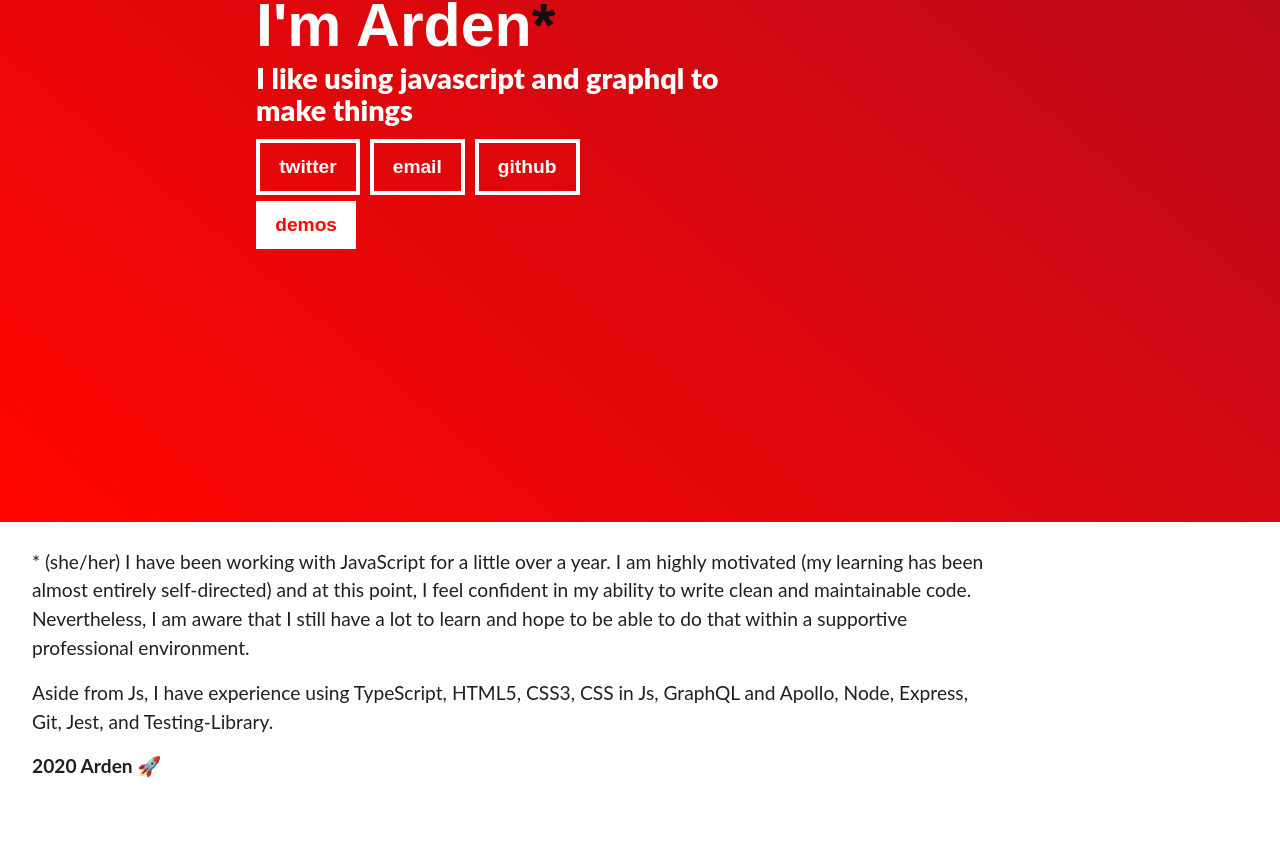
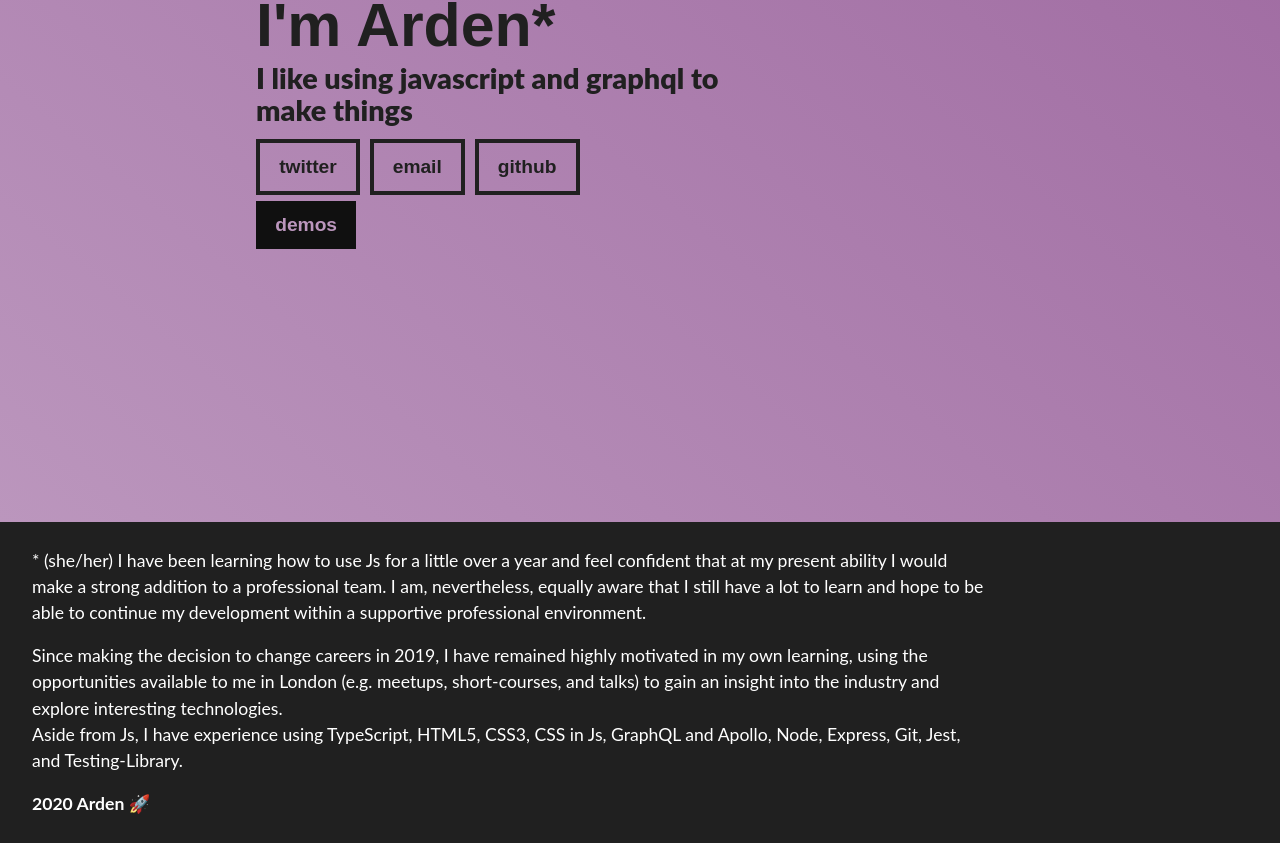
Before and after one commit to ArdenJ/ardenj.github.io, a React (Create React App) app: page / in a window 1280 px wide. Shown: the part 278-1121 px from the top of the page. Before the commit the page ends 1085 px from the top, so only its background shows below. Built offline with nearby package versions, Linux system fonts and the light colour scheme; a web font is replaced by a local one.

Commit message:
updated styling

```diff
--- a/src/App.tsx
+++ b/src/App.tsx
@@ -43,9 +43,7 @@ const App: React.FC = () => {
         <Container>
           <Main>
             <Header>
-              <h1>
-                I&apos;m Arden<span style={{ color: '#101010' }}>*</span>
-              </h1>
+              <h1>I&apos;m Arden*</h1>
               <p>I like using javascript and graphql to make things</p>
               <Links links={userLinks} />
               <div style={{ width: '100%' }}>
@@ -59,13 +57,19 @@ const App: React.FC = () => {
             <Footer>
               <>
                 <p>
-                  * (she/her) I have been working with JavaScript for a little
-                  over a year. I am highly motivated (my learning has been
-                  almost entirely self-directed) and at this point, I feel
-                  confident in my ability to write clean and maintainable code.
-                  Nevertheless, I am aware that I still have a lot to learn and
-                  hope to be able to do that within a supportive professional
-                  environment.
+                  * (she/her) I have been learning how to use Js for a little
+                  over a year and feel confident that at my present ability I
+                  would make a strong addition to a professional team. I am,
+                  nevertheless, equally aware that I still have a lot to learn
+                  and hope to be able to continue my development within a
+                  supportive professional environment.
+                </p>
+                <p>
+                  Since making the decision to change careers in 2019, I have
+                  remained highly motivated in my own learning, using the
+                  opportunities available to me in London (e.g. meetups,
+                  short-courses, and talks) to gain an insight into the industry
+                  and explore interesting technologies.
                 </p>
                 <p>
                   Aside from Js, I have experience using TypeScript, HTML5,
--- a/src/components/Drawer/Drawer.styled.js
+++ b/src/components/Drawer/Drawer.styled.js
@@ -44,7 +44,7 @@ export const StyledDrawer = styled.div`
 
   .demos {
     grid-area: body;
-    padding: 2rem;
+    padding: 2rem 2.2rem;
   }
 `
 
@@ -56,8 +56,12 @@ export const StyledDemo = styled.div`
   transition-duration: 0.2s;
 
   &:hover {
-    transform: translateX(-1rem);
+    transform: translateX(-0.5rem);
     transition-duration: 0.3s;
+  }
+
+  h1 {
+    padding-bottom: 0.3rem;
   }
 
   li {
--- a/src/components/Footer/Footer.styled.js
+++ b/src/components/Footer/Footer.styled.js
@@ -3,9 +3,9 @@ import styled from 'styled-components'
 export const StyledFooter = styled.section`
   height: 100%;
   width: 100%;
-  background-color: ${({ theme }) => theme.bodyLight};
-  color: ${({ theme }) => theme.textDark};
-  font-size: 1.2rem;
+  background-color: ${({ theme }) => theme.bodyMid};
+  color: ${({ theme }) => theme.textLight};
+  font-size: 1.1rem;
 
   .wrapper {
     display: grid;
--- a/src/components/Header/Header.styled.js
+++ b/src/components/Header/Header.styled.js
@@ -19,7 +19,7 @@ export const StyledHeader = styled.header`
   }
 
   .demoButton {
-    background: ${({ theme }) => theme.bodyLight};
+    background: ${({ theme }) => theme.bodyDark};
     border: none;
     color: ${({ theme }) => theme.textAccent};
     text-decoration: none;
--- a/src/components/Links/Links.styled.js
+++ b/src/components/Links/Links.styled.js
@@ -18,7 +18,7 @@ export const StyledLinkContainer = styled.div`
 
   a {
     text-decoration: none;
-    color: ${({ theme }) => theme.textLight};
+    color: ${({ theme }) => theme.textDark};
     cursor: pointer;
   }
 `
@@ -30,6 +30,6 @@ export const StyledLink = styled.button`
   font-size: 1.2rem;
   padding: 0.8rem 1.2rem;
   margin: 0 0.6rem 0.4rem 0;
-  border: 4px solid ${({ theme }) => theme.textLight};
-  color: ${({ theme }) => theme.textLight};
+  border: 4px solid ${({ theme }) => theme.textDark};
+  color: ${({ theme }) => theme.textDark};
 `
--- a/src/components/Main/Main.styled.js
+++ b/src/components/Main/Main.styled.js
@@ -6,8 +6,8 @@ export const StyledMain = styled.main`
   overflow-x: hidden;
   align-items: center;
   background-color: ${({ theme }) => theme.bodyAccent};
-  background-image: linear-gradient(40deg, #ff0500, #b00b1e);
-  color: ${({ theme }) => theme.textLight};
+  background-image: linear-gradient(40deg, #bb96bd, #9d679f);
+  color: ${({ theme }) => theme.textDark};
   height: 100vh;
   width: 100vw;
   justify-content: center;
--- a/src/styling/theme.js
+++ b/src/styling/theme.js
@@ -2,11 +2,12 @@ export const theme = {
   textLight: '#ffffff',
   textDark: '#202020',
   textDarkLink: '#101010',
-  textAccent: '#ff0500',
+  textAccent: '#bb96bd',
 
   bodyDark: '#101010',
+  bodyMid: '#202020',
   bodyLight: '#ffffff',
-  bodyAccent: '#ff0500',
+  bodyAccent: '#bb96bd',
 
   screenWidth: {
     medium: '(min-width: 424px)',
```
Also changed, not shown: 1 other file (tests, documents, lock files or other folders).
